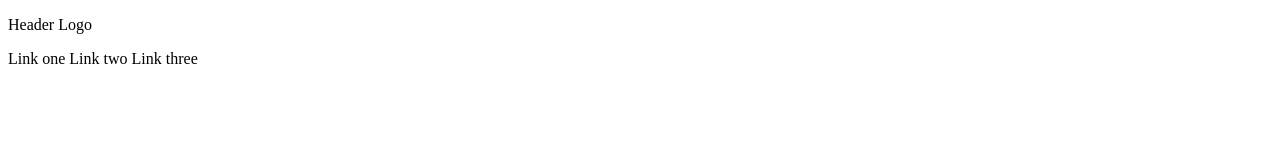
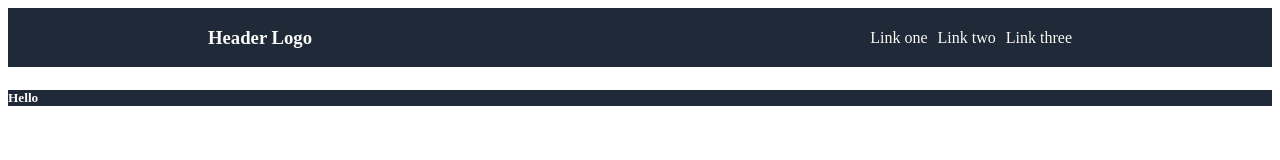
Before and after one commit to Peegh/odin-landing-page, a plain HTML site: page index.html in a window 1280 px wide. Drawn offline with Linux system fonts and the light colour scheme.

Commit message:
Create header

```diff
--- a/index.html
+++ b/index.html
@@ -4,14 +4,20 @@
     <meta charset="UTF-8">
     <meta http-equiv="X-UA-Compatible" content="IE=edge">
     <meta name="viewport" content="width=device-width, initial-scale=1.0">
+    <link rel="stylesheet" href="styles.css">
     <title>Odin Landing Page</title>
 </head>
 <body>
-    <div class="header">
-        <p>Header Logo</p>
-        <a>Link one</a>
-        <a>Link two</a>
-        <a>Link three</a>
+    <div class="header-flex-container">
+        <h3>Header Logo</h3>
+        <div class="header-link-container">
+            <a>Link one</a>
+            <a>Link two</a>
+            <a>Link three</a>
+        </div>
+    </div>
+    <div class="top-flex-container">
+        <h5>Hello</h5>
     </div>
 
 </body>
--- a/styles.css
+++ b/styles.css
@@ -1,4 +1,25 @@
-.header {
-    color: red;
-    background-color: blue;
+.header-flex-container {
+    color: #F9FAF8;
+    background-color: #1F2937;
+    white-space: nowrap;
+    display: flex;
+    justify-content: space-between;
 }
+
+.header-link-container {
+    display:flex;
+    gap: 10px;
+    margin-right: 200px;
+    align-items: center;
+}
+
+h3 {
+    display:flex;
+    display: inline-block;
+    margin-left: 200px;
+}
+
+.top-flex-container {
+    color: #F9FAF8;
+    background-color: #1F2937;
+}
```
